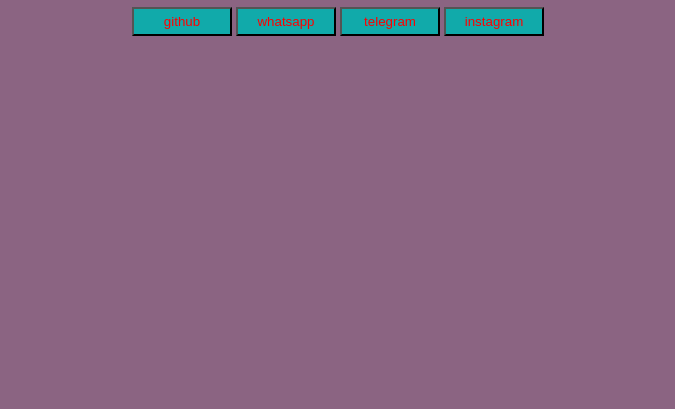
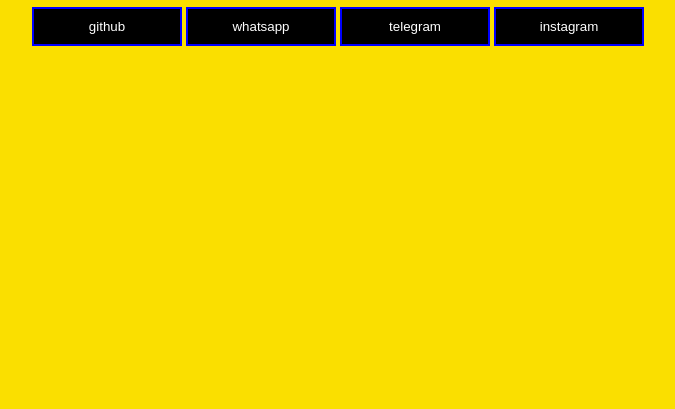
Before and after one commit to Amirmmolazemi/Amirmmolazemi.github.io, a plain HTML site: page index.html in a window 1280 px wide. Shown: the part 391-800 px from the top of the page, without its empty margins (302-977 px from the left). Drawn offline with Linux system fonts and the light colour scheme.

Commit message:
Update style.css

```diff
--- a/style.css
+++ b/style.css
@@ -1,6 +1,6 @@
 body {
     text-align: center;
-    background-color: rgb(139, 100, 130);
+    background-color: fadf00;
     user-select: none;
 }
 h1 {
@@ -15,12 +15,12 @@ a {
   height: 250;
   border-radius: 50%;
   margin-top: 60 ;
-
 }
 .button {
-  width: 100;
-  background-color: #1aa;
-  color: red;
-  padding: 5;
+  width: 150;
+  background-color: 000000;
+  color: white;
+  padding: 10;
   cursor: pointer;
+  border: 2px solid rgb(0, 0, 255);
 }
```
